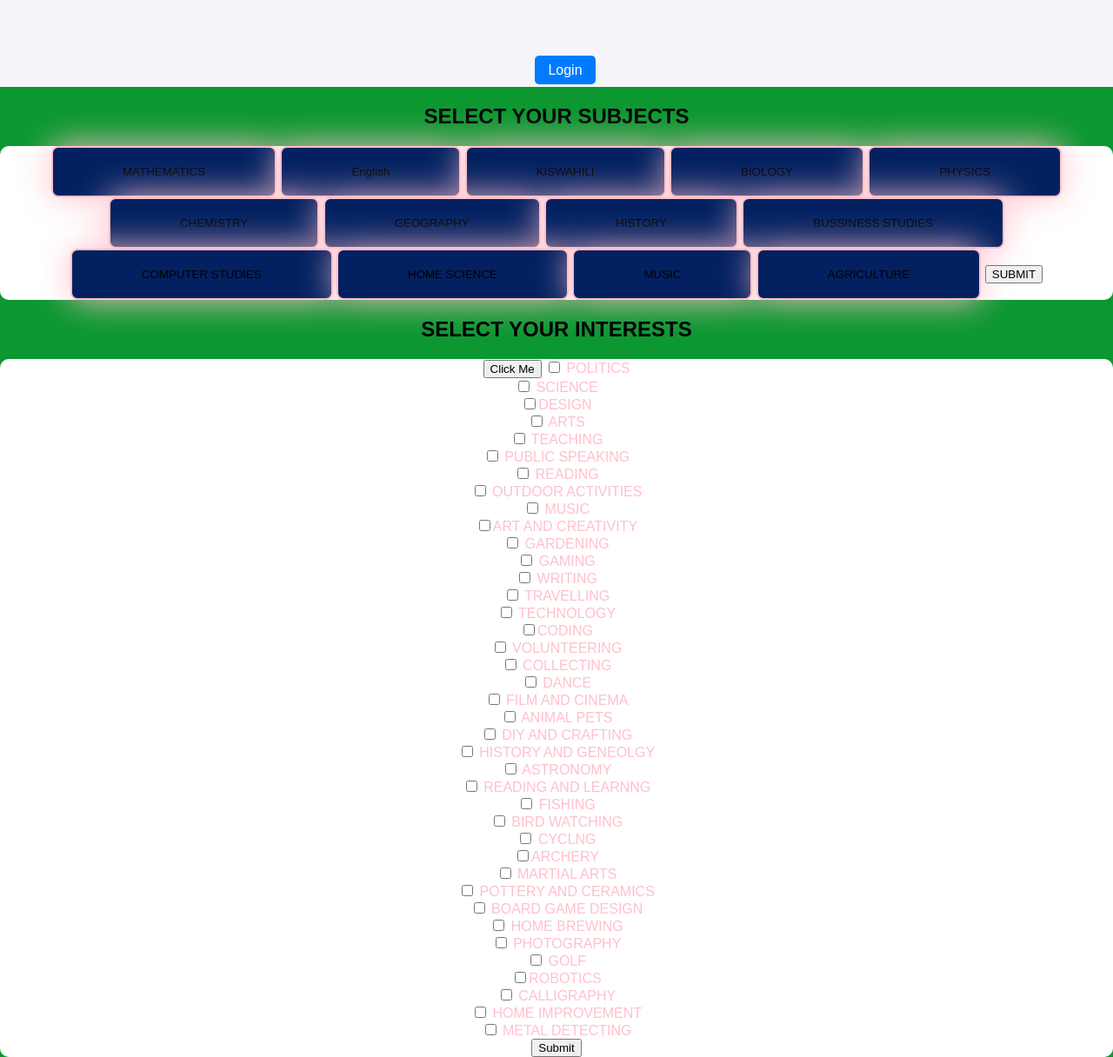
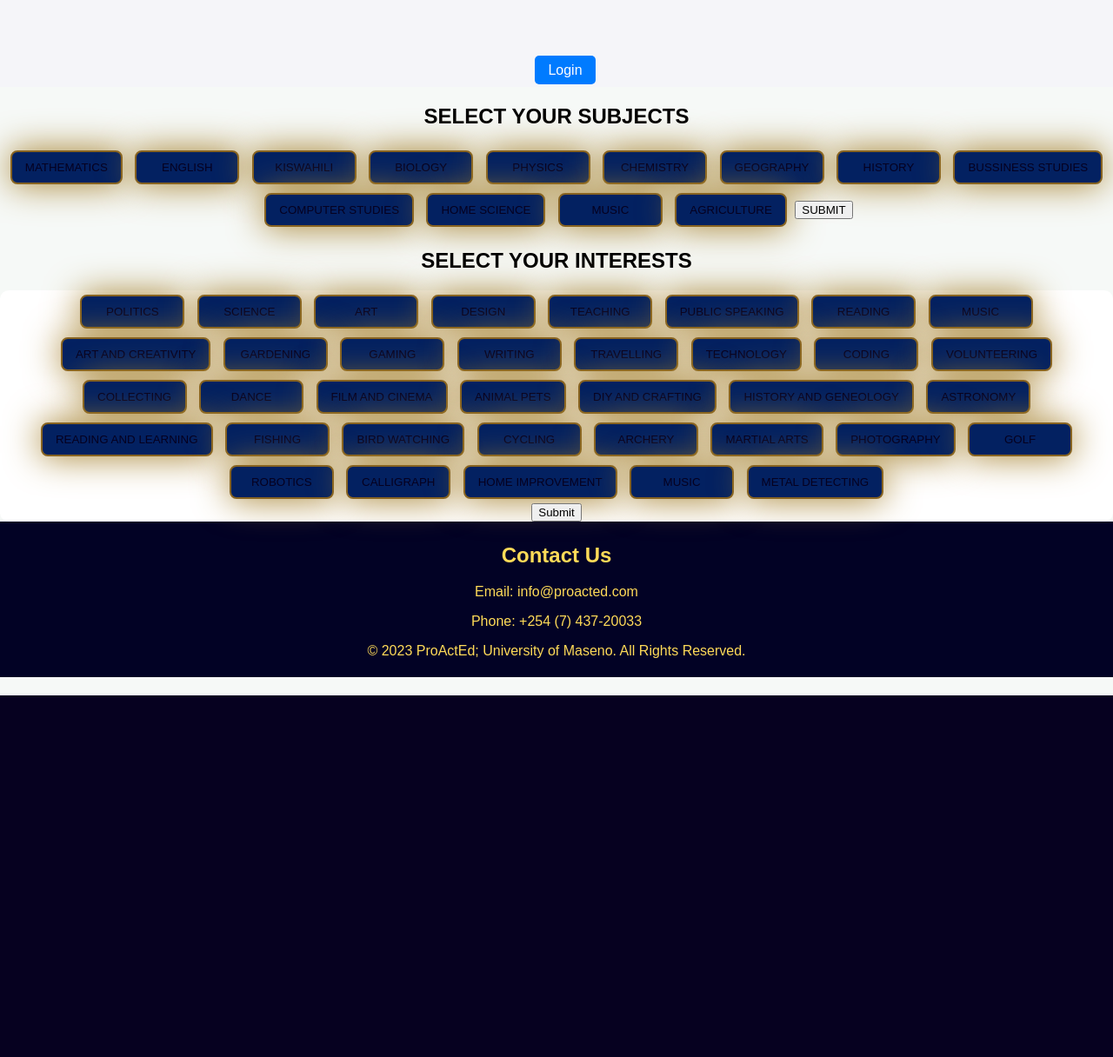
Before and after one commit to SimonMuthungu/ProActEd, a Django app: page / in a window 1280 px wide. Shown: the whole page at 87% size. After the commit the page ends 800 px from the top, so only its background shows below. Run offline with Django 4.2, Linux system fonts and the light colour scheme.

Commit message:
pushing for merging with bentheaya

```diff
--- a/AIacademia/academia_app/static/css/course.css
+++ b/AIacademia/academia_app/static/css/course.css
@@ -3,7 +3,7 @@
     margin: 0;
     padding: 0;
     font-family: Arial, sans-serif;
-    background-color: #0c9731;
+    background-color: #f6f9f7;
     text-align: center;
 
 }
@@ -39,6 +39,7 @@
 }
 
 .footer {
+
     background-color: #020225;
     color: #FFDB58;
     padding: 5px 0;
@@ -79,7 +80,7 @@
 }
 
 .nav{
-    color: #06063d;
+    color: #f5f5f8;
     text-align: end;
 }
 
@@ -121,11 +122,20 @@
 .button {
     padding: 20px 80px;
     background: #032161;
-    border: 2px solid pink;
+    border: 2px solid rgb(135, 99, 33);
     outline: none;
     border-radius: 8px;
-    box-shadow: 0 0 40px pink;
+    box-shadow: 0 0 40px rgb(163, 126, 41);
     cursor: pointer;
-    color: black;
-
+    color: rgb(6, 1, 32);
+    margin: 5px; /* Adds space around each button */
+    padding: 10px 15px; /* Adjusts button size */
+    flex: 1 1 auto; /* Allows buttons to grow and shrink as needed */
+    min-width: 120px; /* Ensures buttons have a minimum width */
+    text-align: center; /* Centers button text */
 }
+.div{
+    display: flex;
+    flex-wrap: wrap;
+    justify-content: space-around;
+}
--- a/AIacademia/academia_app/students.py
+++ b/AIacademia/academia_app/students.py
@@ -1,7 +1,7 @@
 import json
 from random import randint
 from time import sleep
-from channels.generic.websocket import WebsocketConsumer
+from channels.generic.websocket import AsyncJsonWebsocketConsumerWebsocketConsumer
 
 class GraphStudent (WebsocketConsumer) :
     def connect (self):
--- a/AIacademia/academia_app/templates/academia_app/course_recommendation_page.html
+++ b/AIacademia/academia_app/templates/academia_app/course_recommendation_page.html
@@ -18,13 +18,20 @@
     </div>
 
     <h2 size='Quick'>SELECT YOUR SUBJECTS</h2>
-    <form action="course_recommendation_page.html" method="post">
+    {% comment %} <form action="course_recommendation_page.html" method="post"> {% endcomment %}
+       <div>
         <button class="button">MATHEMATICS</button>
-        <button class="button">English</button>
+
+        <button class="button">ENGLISH</button>
+
         <button class="button">KISWAHILI</button>
+
         <button class="button">BIOLOGY</button>
+
         <button class="button">PHYSICS</button>
+
         <button class="button">CHEMISTRY</button>
+
         <button class="button">GEOGRAPHY</button>
         <button class="button">HISTORY</button>
         <button class="button">BUSSINESS STUDIES</button>
@@ -33,169 +40,67 @@
         <button class="button">MUSIC</button>
         <button class="button">AGRICULTURE</button>
         <button button type = "submit"> SUBMIT </button>
+       </div>
 
-    </form>
+       {% comment %} </form> {% endcomment %}
     <section>
         <h2>SELECT YOUR INTERESTS</h2>
         <form action="course_recommendation_page.html" method="post">
-            <button class="my-button">Click Me</button>
-            <label for="subject1">
-                <input type="checkbox" id="subject1" name="subjects[]" value="Mathematics"> POLITICS
-            </label>
-            <br>
-            <label for="subject2">
-                <input type="checkbox" id="subject2" name="subjects[]" value="Science"> SCIENCE
-            </label>
-            <br>
-            <label for="subject3">
-                <input type="checkbox" id="subject3" name="subjects[]" value="History">DESIGN
-            </label>
-            <br>
-            <label for="subject4">
-                <input type="checkbox" id="subject4" name="subjects[]" value="English"> ARTS
-            </label>
-            <br>
-            <label for="subject5">
-                <input type="checkbox" id="subject5" name="subjects[]" value="Computer Science"> TEACHING
-            </label>
-            <br>
-            <label for="subject6">
-                <input type="checkbox" id="subject6" name="subjects[]" value="Art"> PUBLIC SPEAKING
-            </label>
-            <br>
-            <label for="subject2">
-                <input type="checkbox" id="subject2" name="subjects[]" value="Science"> READING
-            </label>
-            <br>
-            <label for="subject3">
-                <input type="checkbox" id="subject3" name="subjects[]" value="History"> OUTDOOR ACTIVITIES
-            </label>
-            <br>
-            <label for="subject4">
-                <input type="checkbox" id="subject4" name="subjects[]" value="English"> MUSIC
-            </label>
-            <br>
-            <label for="subject5">
-                <input type="checkbox" id="subject5" name="subjects[]" value="Computer Science">ART AND CREATIVITY
-            </label>
-            <br>
-            <label for="subject6">
-                <input type="checkbox" id="subject6" name="subjects[]" value="Art"> GARDENING
-            </label>
-            <br>
-            <label for="subject2">
-                <input type="checkbox" id="subject2" name="subjects[]" value="Science"> GAMING
-            </label>
-            <br>
-            <label for="subject3">
-                <input type="checkbox" id="subject3" name="subjects[]" value="History"> WRITING
-            </label>
-            <br>
-            <label for="subject1">
-                <input type="checkbox" id="subject1" name="subjects[]" value="Mathematics"> TRAVELLING
-            </label>
-            <br>
-            <label for="subject2">
-                <input type="checkbox" id="subject2" name="subjects[]" value="Science"> TECHNOLOGY
-            </label>
-            <br>
-            <label for="subject3">
-                <input type="checkbox" id="subject3" name="subjects[]" value="History">CODING
-            </label>
-            <br>
-            <label for="subject4">
-                <input type="checkbox" id="subject4" name="subjects[]" value="English"> VOLUNTEERING
-            </label>
-            <br>
-            <label for="subject5">
-                <input type="checkbox" id="subject5" name="subjects[]" value="Computer Science"> COLLECTING
-            </label>
-            <br>
-            <label for="subject6">
-                <input type="checkbox" id="subject6" name="subjects[]" value="Art"> DANCE
-            </label>
-            <br>
-            <label for="subject2">
-                <input type="checkbox" id="subject2" name="subjects[]" value="Science"> FILM AND CINEMA
-            </label>
-            <br>
-            <label for="subject3">
-                <input type="checkbox" id="subject3" name="subjects[]" value="History"> ANIMAL PETS
-            </label>
-            <br>
-            <label for="subject4">
-                <input type="checkbox" id="subject4" name="subjects[]" value="English"> DIY AND CRAFTING
-            </label>
-            <br>
-            <label for="subject5">
-                <input type="checkbox" id="subject5" name="subjects[]" value="Computer Science"> HISTORY AND GENEOLGY
-            </label>
-            <br>
-            <label for="subject6">
-                <input type="checkbox" id="subject6" name="subjects[]" value="Art"> ASTRONOMY
-            </label>
-            <br>
-            <label for="subject2">
-                <input type="checkbox" id="subject2" name="subjects[]" value="Science"> READING AND LEARNNG
-            </label>
-            <br>
-            <label for="subject3">
-                <input type="checkbox" id="subject3" name="subjects[]" value="History"> FISHING
-            </label>
-            <br>
-            <label for="subject1">
-                <input type="checkbox" id="subject1" name="subjects[]" value="Mathematics"> BIRD WATCHING
-            </label>
-            <br>
-            <label for="subject2">
-                <input type="checkbox" id="subject2" name="subjects[]" value="Science"> CYCLNG
-            </label>
-            <br>
-            <label for="subject3">
-                <input type="checkbox" id="subject3" name="subjects[]" value="History">ARCHERY
-            </label>
-            <br>
-            <label for="subject4">
-                <input type="checkbox" id="subject4" name="subjects[]" value="English"> MARTIAL ARTS
-            </label>
-            <br>
-            <label for="subject5">
-                <input type="checkbox" id="subject5" name="subjects[]" value="Computer Science"> POTTERY AND CERAMICS
-            </label>
-            <br>
-            <label for="subject6">
-                <input type="checkbox" id="subject6" name="subjects[]" value="Art"> BOARD GAME DESIGN
-            </label>
-            <br>
-            <label for="subject2">
-                <input type="checkbox" id="subject2" name="subjects[]" value="Science"> HOME BREWING
-            </label>
-            <br>
-            <label for="subject3">
-                <input type="checkbox" id="subject3" name="subjects[]" value="History"> PHOTOGRAPHY
-            </label>
-            <br>
-            <label for="subject4">
-                <input type="checkbox" id="subject4" name="subjects[]" value="English"> GOLF
-            </label>
-            <br>
-            <label for="subject5">
-                <input type="checkbox" id="subject5" name="subjects[]" value="Computer Science">ROBOTICS
-            </label>
-            <br>
-            <label for="subject6">
-                <input type="checkbox" id="subject6" name="subjects[]" value="Art"> CALLIGRAPHY
-            </label>
-            <br>
-            <label for="subject2">
-                <input type="checkbox" id="subject2" name="subjects[]" value="Science"> HOME IMPROVEMENT
-            </label>
-            <br>
-            <label for="subject3">
-                <input type="checkbox" id="subject3" name="subjects[]" value="History"> METAL DETECTING
-            </label>
-            <br>
-            <input type="hidden" id="input-Mathematics" name="subjects[]" value="">
+         <div>
+        <button class="button">POLITICS</button>
+
+        <button class="button">SCIENCE</button>
+
+        <button class="button">ART</button>
+
+        <button class="button">DESIGN</button>
+
+        <button class="button">TEACHING</button>
+
+        <button class="button">PUBLIC SPEAKING</button>
+        <button class="button">READING</button>
+        <button class="button">MUSIC</button>
+        <button class="button">ART AND CREATIVITY</button>
+        <button class="button">GARDENING</button>
+        <button class="button">GAMING</button>
+        <button class="button">WRITING</button>
+
+        <button class="button">TRAVELLING</button>
+
+        <button class="button">TECHNOLOGY</button>
+
+        <button class="button">CODING</button>
+
+        <button class="button">VOLUNTEERING</button>
+
+        <button class="button">COLLECTING</button>
+
+        <button class="button">DANCE</button>
+        <button class="button">FILM AND CINEMA</button>
+        <button class="button">ANIMAL PETS</button>
+        <button class="button">DIY AND CRAFTING</button>
+        <button class="button">HISTORY AND GENEOLOGY</button>
+        <button class="button">ASTRONOMY</button>
+        <button class="button">READING AND LEARNING</button>
+
+        <button class="button">FISHING</button>
+
+        <button class="button">BIRD WATCHING</button>
+
+        <button class="button">CYCLING</button>
+
+        <button class="button">ARCHERY</button>
+
+        <button class="button">MARTIAL ARTS</button>
+
+        <button class="button">PHOTOGRAPHY</button>
+        <button class="button">GOLF</button>
+        <button class="button">ROBOTICS</button>
+        <button class="button">CALLIGRAPH</button>
+        <button class="button">HOME IMPROVEMENT</button>
+        <button class="button">MUSIC</button>
+        <button class="button">METAL DETECTING</button>
+         </div>
 
 <script>
     document.addEventListener('DOMContentLoaded', function() {
@@ -218,6 +123,17 @@
 
 <script src="{% static 'js/script.js' %}"></script>
 </body>
-
+<footer class="footer">
+    <div class="footer-content">
+        <div class="contact-info">
+            <h2>Contact Us</h2>
+            <p>Email: info@proacted.com</p>
+            <p>Phone: +254 (7) 437-20033</p>
+        </div>
+    </div>
+    <div class="copyright">
+        <p>&copy; 2023 ProActEd; University of Maseno. All Rights Reserved.</p>
+    </div>
+</footer>
 
 </html>
--- a/AIacademia/academia_app/views.py
+++ b/AIacademia/academia_app/views.py
@@ -5,16 +5,13 @@
 from django.shortcuts import redirect, render
 from django.shortcuts import render, redirect
 from django.http import HttpResponseRedirect
-
-
-
+from django.contrib import messages
 from .forms import UserProfileForm
-from .models import UserProfile
+from .models import UserProfile,Course,School,Performance,Student
 from django.http import HttpResponseRedirect
 from django.shortcuts import render
 from django.contrib.auth.decorators import login_required
 from .forms import UserProfileForm
-from .models import Course, School  # Import Course and School models
 from django.core.mail import send_mail
 
 def login_view(request):
@@ -134,3 +131,21 @@
 #     return render(request, "student_page.html", context={'text': 'Hello world'})
 # def index (request):
 #     return render (request, 'academia_app/student_page.html', context ={ 'text': 'Hello world'})
+
+# views.py
+
+from django.shortcuts import render
+from .models import Performance
+
+def student_performance_view(request, student_id):
+    performances = Performance.objects.filter(student_id=student_id).select_related('unit').order_by('unit__semester')
+
+    # Prepare data for the graph
+    labels = [performance.unit.semester for performance in performances]
+    data = [performance.score for performance in performances]
+
+    context = {
+        'labels': labels,
+        'data': data,
+    }
+    return render(request, 'student_performance.html', context)
```
Also changed, not shown: AIacademia/academia_app/models.py (+4 -22 lines), AIacademia/academia_app/templates/academia_app/student_page.html (+61 -85 lines), AIacademia/AIacademia/settings.py (line endings or trailing spaces), AIacademia/academia_app/migrations/0005_unit_delete_customuser.py (added), AIacademia/db.sqlite3.
